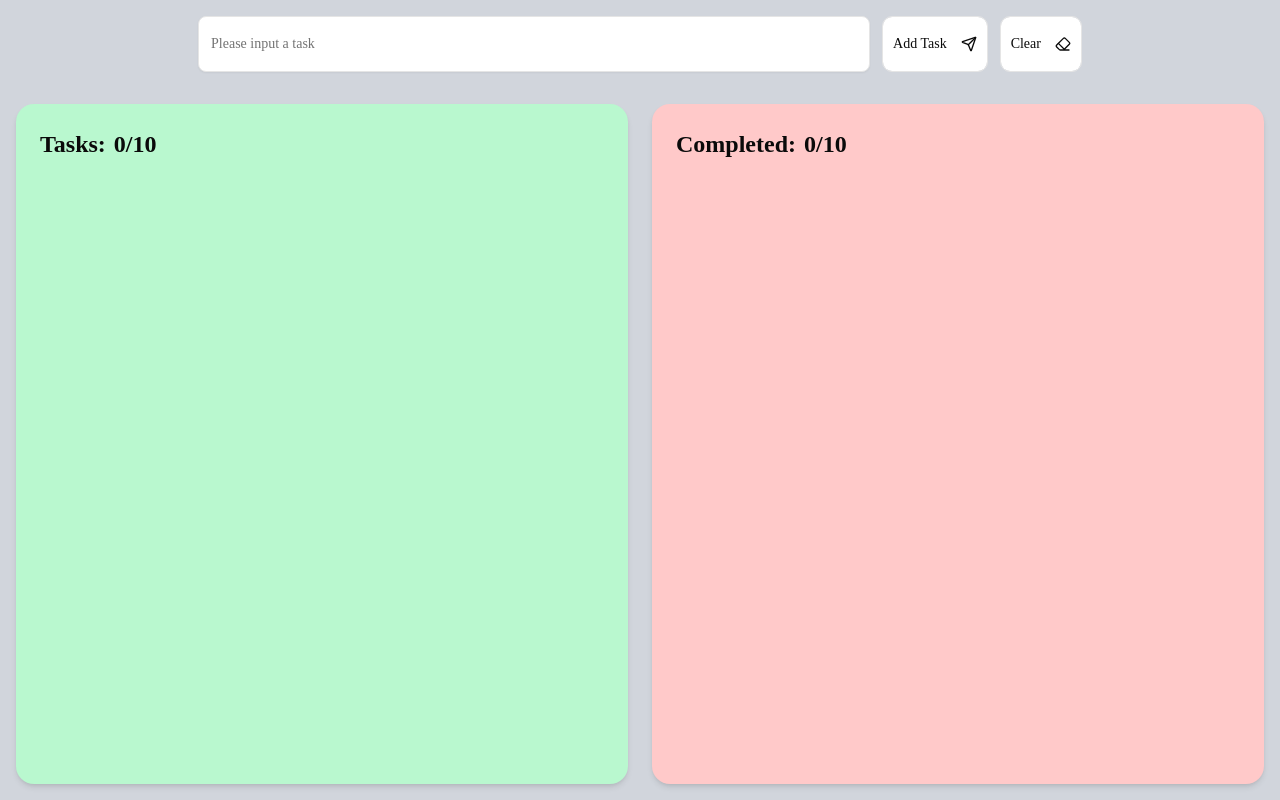
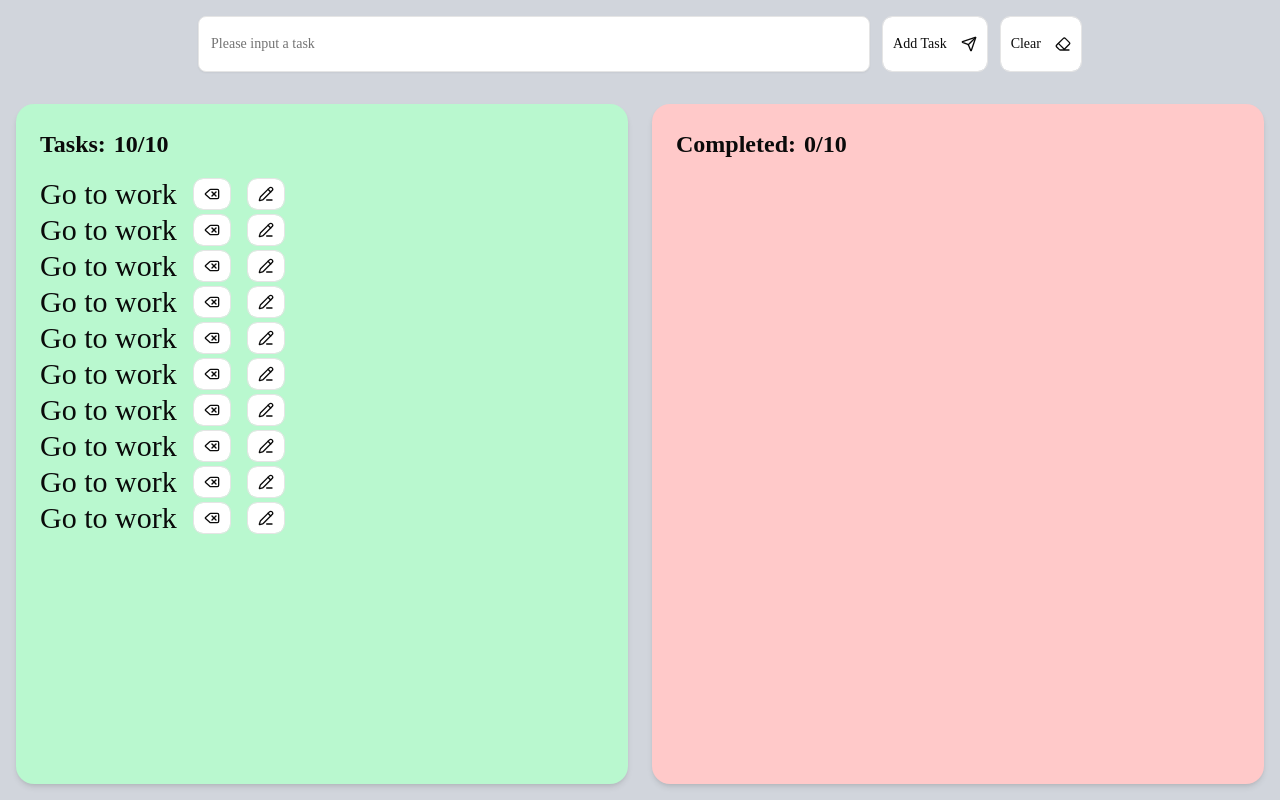
Before and after one commit to Travis613/task_tracker, a Next.js app in the folder my-app/: page / in a window 1280 px wide. Built offline with nearby package versions, Linux system fonts and the light colour scheme.

Commit message:
got it to limit users to a designated amount of active tasks

```diff
--- a/my-app/app/page.tsx
+++ b/my-app/app/page.tsx
@@ -1,10 +1,16 @@
 "use client";
 
+import {
+  Alert,
+  AlertAction,
+  AlertDescription,
+  AlertTitle,
+} from "@/components/ui/alert";
+import { useState } from "react";
+import { Send, Eraser, Delete, PencilLine, InfoIcon } from "lucide-react";
+import Link from "next/link";
+import { Input } from "@/components/ui/input";
 import { Button } from "@/components/ui/button";
-import { Input } from "@/components/ui/input";
-import { useState } from "react";
-import { Send, Eraser, Delete, PencilLine } from "lucide-react";
-import Link from "next/link";
 
 interface Task {
   id: number;
@@ -12,12 +18,38 @@
 }
 
 export default function Home() {
+  const [alertVisability, setAlertVisability] = useState("hidden");
+  const [alertMessage, setAlertMessage] = useState("");
   const [input, setInput] = useState("");
-  const [activeTasks, setActiveTasks] = useState<Task[]>([]);
+  const [activeTasks, setActiveTasks] = useState<Task[]>([
+    { id: 1, title: "Go to work" },
+    { id: 2, title: "Go to work" },
+    { id: 3, title: "Go to work" },
+    { id: 4, title: "Go to work" },
+    { id: 5, title: "Go to work" },
+    { id: 6, title: "Go to work" },
+    { id: 7, title: "Go to work" },
+    { id: 8, title: "Go to work" },
+    { id: 9, title: "Go to work" },
+    { id: 10, title: "Go to work" },
+  ]);
   const [deletedTasks, setDeletedTasks] = useState<Task[]>([]);
 
   const amountOfCurrentTasks = activeTasks.length;
   const amountOfCompletedTasks = deletedTasks.length;
+
+  function addTask() {
+    if (amountOfCurrentTasks < 10) {
+      setActiveTasks([...activeTasks, { id: Date.now(), title: input }]);
+      setInput("");
+    } else {
+      setAlertMessage(
+        "You can only have 10 active tasks at one time, delete a task before retrying to add another",
+      );
+      setAlertVisability("block");
+      setTimeout(() => setAlertVisability("hidden"), 3000);
+    }
+  }
 
   return (
     <div className="min-h-screen bg-gray-300">
@@ -32,17 +64,7 @@
             required
           />
 
-          <Button
-            variant="outline"
-            className="h-14"
-            onClick={() => {
-              setActiveTasks([
-                ...activeTasks,
-                { id: Date.now(), title: input },
-              ]);
-              setInput("");
-            }}
-          >
+          <Button variant="outline" className="h-14" onClick={addTask}>
             Add Task
             <Send className="ml-2 h-4 w-4" />
           </Button>
@@ -55,7 +77,17 @@
             Clear <Eraser className="ml-2 h-4 w-4" />
           </Button>
         </section>
-
+        {/* Alert section */}
+        <section>
+          <div className="grid place-items-center">
+            <Alert
+              className={`grid place-items-center h-full w-2xl ${alertVisability}`}
+            >
+              <AlertTitle>WARNING!!!!</AlertTitle>
+              <AlertDescription>{alertMessage}</AlertDescription>
+            </Alert>
+          </div>
+        </section>
         {/* Active tasks section */}
         <section className="flex-1 p-4">
           <div className="flex flex-col lg:flex-row gap-6 h-full max-w-7xl mx-auto">
@@ -69,6 +101,7 @@
                   <li
                     key={task.id}
                     className="flex flex-row items-center gap-4 text-3xl"
+                    draggable="true"
                   >
                     {task.title}
                     <Button
--- /dev/null
+++ b/my-app/components/ui/alert.tsx
@@ -0,0 +1,76 @@
+import * as React from "react"
+import { cva, type VariantProps } from "class-variance-authority"
+
+import { cn } from "@/lib/utils"
+
+const alertVariants = cva(
+  "group/alert relative grid w-full gap-0.5 rounded-lg border px-2.5 py-2 text-left text-sm has-data-[slot=alert-action]:relative has-data-[slot=alert-action]:pr-18 has-[>svg]:grid-cols-[auto_1fr] has-[>svg]:gap-x-2 *:[svg]:row-span-2 *:[svg]:translate-y-0.5 *:[svg]:text-current *:[svg:not([class*='size-'])]:size-4",
+  {
+    variants: {
+      variant: {
+        default: "bg-card text-card-foreground",
+        destructive:
+          "bg-card text-destructive *:data-[slot=alert-description]:text-destructive/90 *:[svg]:text-current",
+      },
+    },
+    defaultVariants: {
+      variant: "default",
+    },
+  }
+)
+
+function Alert({
+  className,
+  variant,
+  ...props
+}: React.ComponentProps<"div"> & VariantProps<typeof alertVariants>) {
+  return (
+    <div
+      data-slot="alert"
+      role="alert"
+      className={cn(alertVariants({ variant }), className)}
+      {...props}
+    />
+  )
+}
+
+function AlertTitle({ className, ...props }: React.ComponentProps<"div">) {
+  return (
+    <div
+      data-slot="alert-title"
+      className={cn(
+        "font-medium group-has-[>svg]/alert:col-start-2 [&_a]:underline [&_a]:underline-offset-3 [&_a]:hover:text-foreground",
+        className
+      )}
+      {...props}
+    />
+  )
+}
+
+function AlertDescription({
+  className,
+  ...props
+}: React.ComponentProps<"div">) {
+  return (
+    <div
+      data-slot="alert-description"
+      className={cn(
+        "text-sm text-balance text-muted-foreground md:text-pretty [&_a]:underline [&_a]:underline-offset-3 [&_a]:hover:text-foreground [&_p:not(:last-child)]:mb-4",
+        className
+      )}
+      {...props}
+    />
+  )
+}
+
+function AlertAction({ className, ...props }: React.ComponentProps<"div">) {
+  return (
+    <div
+      data-slot="alert-action"
+      className={cn("absolute top-2 right-2", className)}
+      {...props}
+    />
+  )
+}
+
+export { Alert, AlertTitle, AlertDescription, AlertAction }
```
